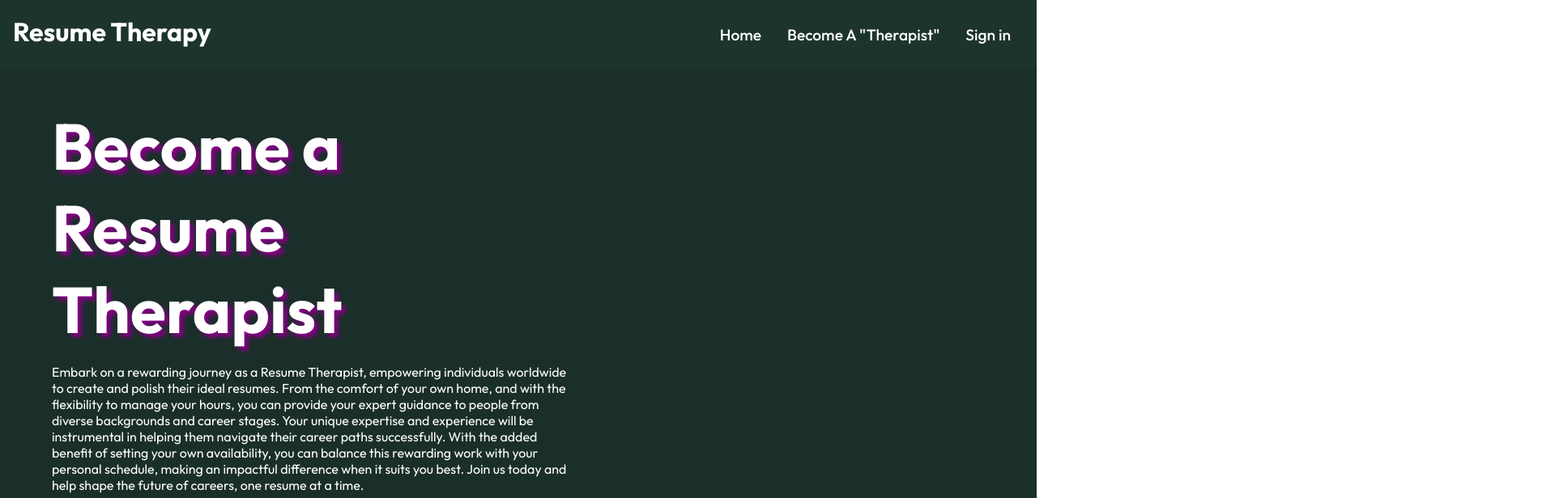
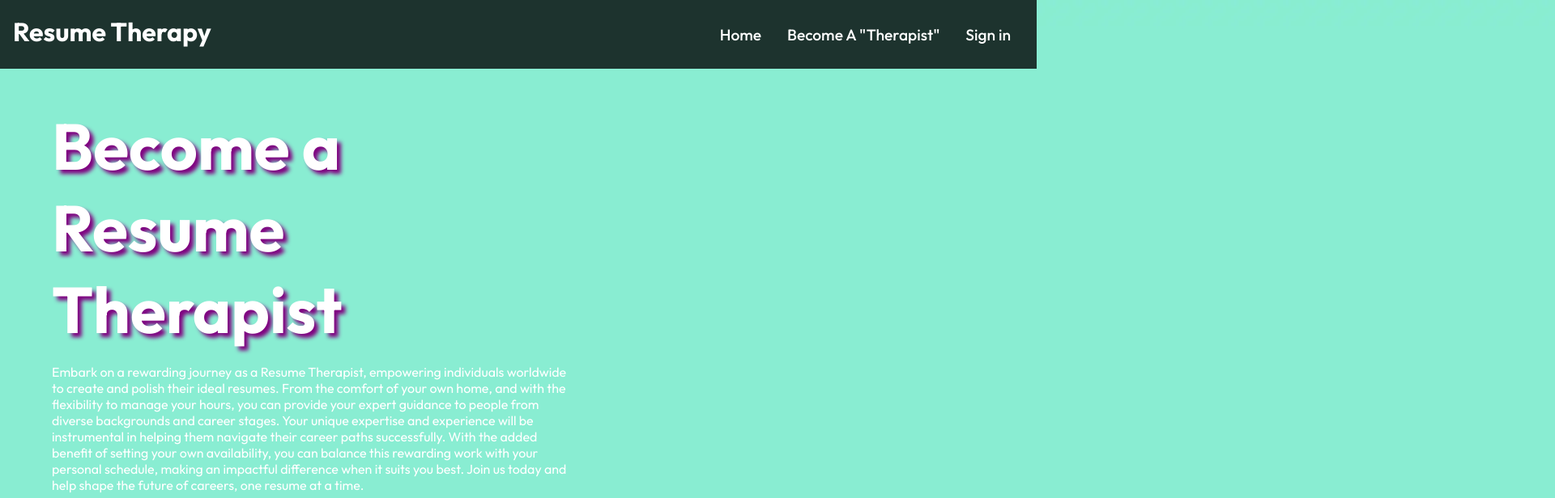
Before and after one commit to KevBarbour15/Resume-Therapy, a React (Create React App) app in the folder application/: page /EmployeeHome in a window 1280 px wide. Shown: the top 616 px of the page at 81% size, 1920 px wide, since content can reach past the window. Built offline with nearby package versions, Linux system fonts and the light colour scheme; no server answers; a web font is replaced by a local one.

Commit message:
home page updates

```diff
--- a/application/src/component/heroImages/HeroImg.js
+++ b/application/src/component/heroImages/HeroImg.js
@@ -28,7 +28,7 @@
   return (
     <div className="hero">
       <div className="mask">
-        <img className="into-img" src={IntroImg} alt="Hero Image" />
+
       </div>
 
       <div className="content">
--- a/application/src/component/heroImages/HeroImgStyles.css
+++ b/application/src/component/heroImages/HeroImgStyles.css
@@ -2,15 +2,9 @@
   width: 100%;
   height: 100vh;
   position: relative;
+  background-color: #1d332e;
 }
 
-.into-img {
-  width: 100%;
-  height: 100%;
-  background-size: cover;
-  background-position: center;
-  object-fit: cover;
-}
 .mask::after {
   content: "";
   width: 100%;
@@ -18,8 +12,6 @@
   position: absolute;
   top: 0;
   left: 0;
-  background-color: #000;
-  opacity: 0.8;
 }
 
 /*-------------------------*/
@@ -31,12 +23,9 @@
 }
 .hero .content {
   position: absolute;
-
   top: 15%;
   left: 5%;
-
   width: 50%;
-
   text-align: left;
 }
 
@@ -126,9 +115,7 @@
     position: absolute;
     top: 25%;
     left: 20%;
-
     width: 60%;
-
     text-align: center;
   }
 
@@ -168,12 +155,9 @@
   }
   .hero .content {
     position: absolute;
-
     top: 15%;
     left: 5%;
-
     width: 50%;
-
     text-align: left;
   }
 
--- a/application/src/component/work/Work.js
+++ b/application/src/component/work/Work.js
@@ -1,8 +1,6 @@
 import "./WorkCardStyles.css";
 import { WorkCardData } from "./WorkCardData";
 import { WorkCard } from "./WorkCard";
-
-import React from "react";
 
 export const Work = () => {
   return (
--- a/application/src/component/work/WorkCard.js
+++ b/application/src/component/work/WorkCard.js
@@ -1,6 +1,4 @@
 import "./WorkCardStyles.css";
-
-import { NavLink } from "react-router-dom";
 
 export const WorkCard = (props) => {
   return (
```
